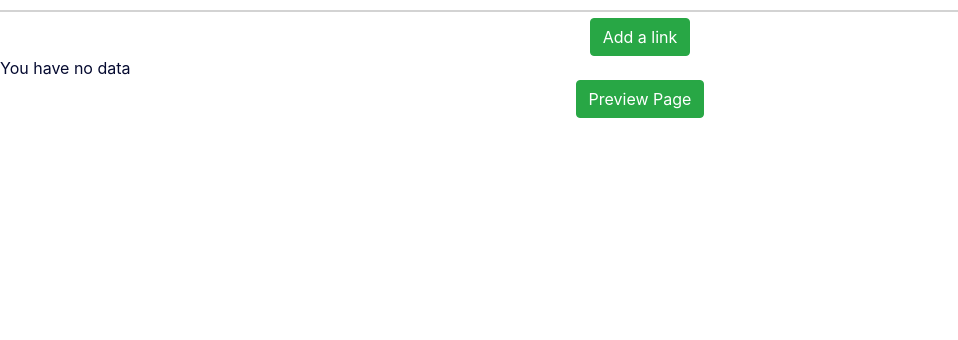
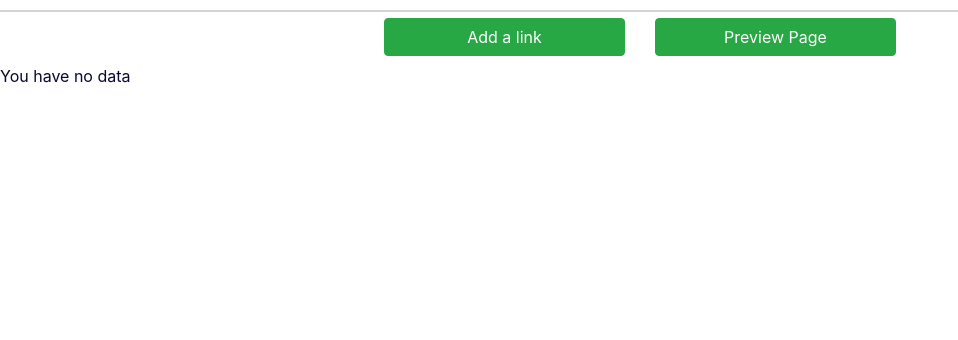
Before and after one commit to fergalquinn77/ci-project4-fq-linkbuilder, a Django app: page / in a window 1280 px wide. Shown: the part 116-456 px from the top of the page, without its empty margins (0-958 px from the left). Run offline with Django 3.2, Linux system fonts and the light colour scheme; the visitor is signed in with stand-in values (Sample User, id 1); data that the repository does not hold is empty.

Commit message:
Style main index page

```diff
--- a/links/templates/links/index.html
+++ b/links/templates/links/index.html
@@ -1,15 +1,60 @@
 {% extends "links/base.html" %}
 
 {% block content %}
-<div class="text-center">
-    <a href="{% url 'add-link' %}"><button class="btn btn-success">Add a link</button></a>
+
+<div class="link-boxes-buttons container border mb-2 border-0">
+    <div class="row">
+        <div class="col-6 text-center pl-0">
+            <a href="{% url 'add-link' %}"><button class="btn btn-success btn-block">Add a link</button></a>
+        </div>
+        <div class="col-6 text-center pr-0">
+            <a href="{% url 'external-view' user.username %}"><button class="btn btn-success btn-block">Preview
+                    Page</button></a>
+        </div>
+    </div>
+</div>
+{% for url in dataset %}
+
+<div class="link-boxes container border mb-2 py-3">
+
+
+    <div class="row">
+        <div class="col-6">
+            <div>
+                {{ url.title }}<a href="{% url 'edit-link' url.id %}">
+                    <i data-toggle="edit" class="bi bi-pencil" title="Edit Link"></i>
+                </a>
+            </div>
+            <div>
+                {{ url.link }}<a href="{% url 'edit-link' url.id %}">
+                    <i data-toggle="edit" class="bi bi-pencil" title="Edit Link"></i>
+                </a>
+            </div>
+        </div>
+        <div class="col-6">
+            <div class="row">
+                <div class="col-6">
+                    <a href="{% url 'delete-link' url.id %}">
+                        <button class="btn btn-danger btn-block">Delete</button>
+                    </a>
+                </div>
+                <div class="col-6">
+                    <a href="/toggle/{{ url.id }}">
+
+                        {% if url.visible is True %}
+                        <button class="btn btn-danger btn-block" id="hidebutton">Hide</button>
+                        {% else %}
+                        <button class="btn btn-success btn-block" id="showbutton">Show</button>
+                        {% endif %}
+                        </button>
+                    </a>
+                </div>
+            </div>
+        </div>
+    </div>
 </div>
 
-
-{% for url in dataset %}
-
-
-<div class="jumbotron">
+<!-- <div class="jumbotron">
 
 
     <div class="text-center">
@@ -40,7 +85,7 @@
 
 
 
-</div>
+</div> -->
 
 
 {% empty %}
@@ -51,8 +96,5 @@
 
 {% endfor %}
 
-<div class="text-center">
-    <a href="{% url 'external-view' user.username %}"><button class="btn btn-success">Preview Page</button></a>
-</div>
 
 {% endblock %}
--- a/static/css/style.css
+++ b/static/css/style.css
@@ -1,5 +1,6 @@
-body, a {
+body {
     color: #050a30;
+    /* background-image: linear-gradient(to bottom, #FFFFFF, rgb(255, 122, 89)); */
 }
 
 #logo {
@@ -9,9 +10,9 @@ body, a {
     transform: translatex(-50%);
 }
 
-#footer{
+/* footer, header{
     background-color: white;
-}
+} */
 #logo-image{
     width: 125px;
 }
@@ -37,7 +38,6 @@ a {
     line-height: 7px;
     text-align: center;
     color: #111010;
-    background: white;
     transition: all 0.35s ease-in-out;
     -moz-transition: all 0.35s ease-in-out;
     -webkit-transition: all 0.35s ease-in-out;
@@ -76,6 +76,17 @@ hr {
     background-color: #77c3ff;
 }
 
+.link-boxes {
+    background-color: #77c3ff;
+    max-width: 40%;
+}
+
+.link-boxes-buttons {
+    max-width: 40%;
+    border:none;
+}
+
+
 body.dragging,
 body.dragging * {
     cursor: move !important;
@@ -98,12 +109,12 @@ body.dragging * {
 ol.example li.placeholder {
     position: relative;
     /** More li styles **/
-}
+/* }
 
 ol.example li.placeholder:before {
     position: absolute;
     /** Define arrowhead **/
-} */
+} */ */
 
 #home-profile-image {
     width: 75px;
@@ -118,13 +129,22 @@ hr {
     color: #050a30;
 }
 
-#show{
-    background-color: lightcoral;
-}
 
 @media screen and (max-width: 1000px) {
 
     .jumbotron {
         width: 80%;
     }
+
+
+.link-boxes {
+    background-color: #77c3ff;
+    max-width: 90%;
 }
+
+.link-boxes-buttons {
+    max-width: 90%;
+    border:none;
+}
+
+}
```
